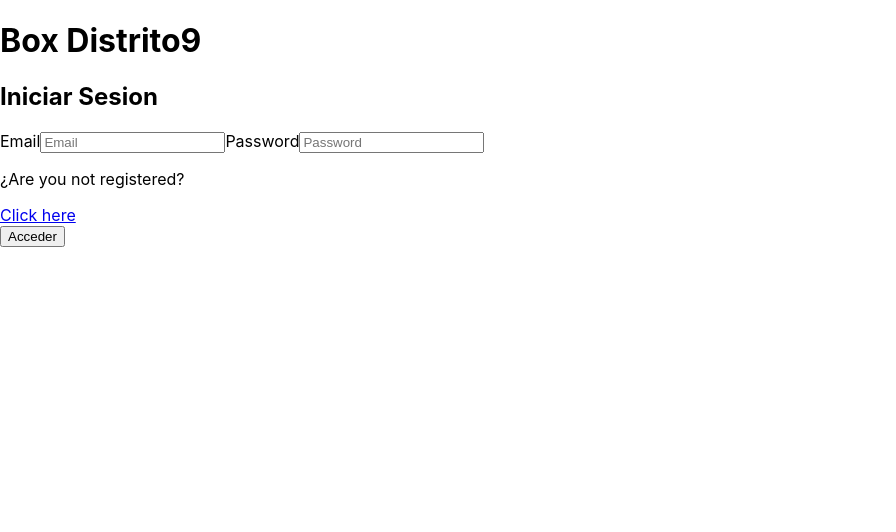
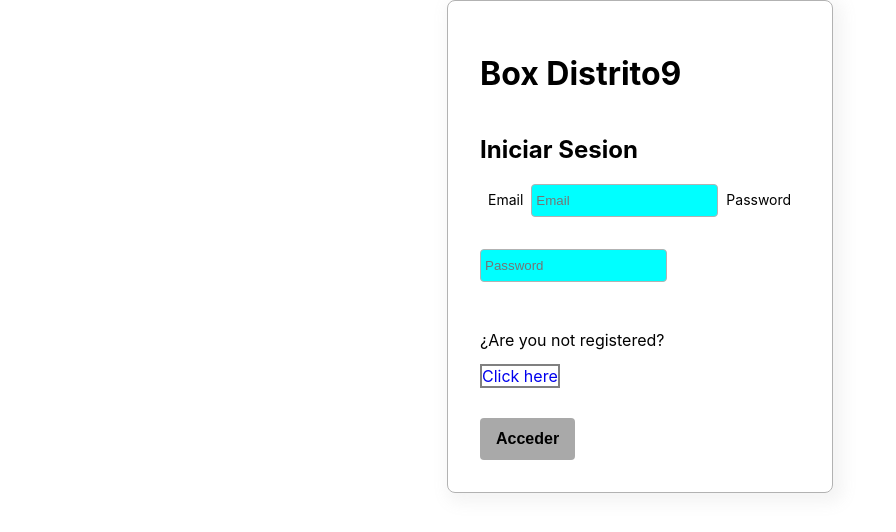
Before and after one commit to Erika016/proyectoFinal, a React (Create React App) app in the folder BoxDistrito9front/: page /login in a window 1280 px wide. Shown: the top 532 px of the page, without its empty margins (0-896 px from the left). Built offline with nearby package versions, Linux system fonts and the light colour scheme.

Commit message:
he creado los componentes de añadir y borrar los pesos de los ejercicios

```diff
--- a/BoxDistrito9front/src/Registro/Dashboard.js
+++ b/BoxDistrito9front/src/Registro/Dashboard.js
@@ -2,6 +2,7 @@ import {useContext} from "react";
 import { Fragment } from "react";
 import {Navigate} from "react-router-dom";
 import { AuthContext } from "../components/AuthContext";
+import { Link } from "react-router-dom";
 
 export const Dashboard = () => {
     const {token, setToken} = useContext(AuthContext);
@@ -12,6 +13,11 @@ export const Dashboard = () => {
                 Area de Usuario<br/>
                 componente(Dashboard)
             </h1>
+            <div>
+            <Link style={{margin:"1em", color:"white"}} to={"/exercises"}>Ejercicios</Link>
+
+            </div>
+
             <button onClick={()=>setToken(undefined)}>Cerrar Sesion</button>
         </Fragment>
     );
--- a/BoxDistrito9front/src/Registro/Login.js
+++ b/BoxDistrito9front/src/Registro/Login.js
@@ -1,9 +1,9 @@
 //import components, tools and css
-import { Fragment } from "react";
 import { Link } from "react-router-dom";
 import { useNavigate, Navigate } from "react-router-dom";
 import { AuthContext } from "../components/AuthContext";
 import { useContext, useState } from "react";
+import classes from "./Login.module.css";
 
 export const Login = () => {
   //navigate, usecontext and form tools
@@ -27,7 +27,7 @@ export const Login = () => {
       .then((res) => res.json())
       .then((data) => {
         setToken(data.token);
-          console.log(data.token)
+        console.log(data.token);
         navigate("/dashboard", { replace: true });
       });
   };
@@ -36,14 +36,16 @@ export const Login = () => {
 
   if (token) return <Navigate to="/dashboard" replace />;
   return (
-      <Fragment>
     <div >
-          <div >
+      <div className={classes.container}>
         <h1>Box Distrito9</h1>
         <h2>Iniciar Sesion</h2>
         <form onSubmit={handleOnSubmit}>
-              <label htmlFor="email">Email</label>
+          <label htmlFor="email" className={classes.titulo}>
+            Email
+          </label>
           <input
+            className={classes.formulario}
             id="email"
             type="email"
             name="email"
@@ -51,10 +53,11 @@ export const Login = () => {
             placeholder="Email"
             onChange={handleInputChange}
           />
-              <label htmlFor="password">
+          <label className={classes.titulo} htmlFor="password" >
             Password
           </label>
           <input
+            className={classes.formulario}
             id="password"
             type="password"
             name="password"
@@ -62,16 +65,17 @@ export const Login = () => {
             onChange={handleInputChange}
             value={formValues.password}
           />
-              <div >
+          <div className={classes.registro}>
             <p>¿Are you not registered?</p>
-                <Link to="/register">Click here</Link>
+            <Link className={classes.click} to="/register">Click here</Link>
           </div>
           <div>
-                <button type="submit">Acceder</button>
+            <button type="submit" className={classes.button}>
+              Acceder
+            </button>
           </div>
         </form>
       </div>
     </div>
-      </Fragment>
   );
 };
--- /dev/null
+++ b/BoxDistrito9front/src/Registro/Login.module.css
@@ -0,0 +1,40 @@
+.container {
+  height: auto;
+  display: flex;
+  flex-direction: column;
+  width: 100%;
+  max-width: 320px;
+  margin: 0 auto;
+  padding: 32px;
+  border-radius: 8px;
+  box-shadow: 5px 5px 15px 5px rgba(150, 150, 150, 0.1);
+  border: 1px solid #b2b2b2;
+}
+.formulario {
+  padding: 8px 4px;
+  border: 1px solid #b2b2b2;
+  border-radius: 4px;
+  margin-bottom: 32px;
+  background-color: aqua;
+}
+.titulo {
+  font-size: 14px;
+  margin: 8px;
+}
+.registro {
+  margin-bottom: 32px;
+}
+.click {
+  text-decoration: none;
+  border: 2px solid gray;
+}
+
+.button {
+  font-size: 16px;
+  padding: 12px 16px;
+  border-radius: 4px;
+  background-color: darkgray;
+  border: none;
+  color: black;
+  font-weight: bold;
+}
--- a/BoxDistrito9front/src/Registro/Register.js
+++ b/BoxDistrito9front/src/Registro/Register.js
@@ -1,6 +1,8 @@
 import classes from "./Register.module.css";
 // import { useNavigate } from "react-router-dom";
 import { useEffect, useState } from "react";
+import { Spinner } from "../components/carga/Spinner";
+import { AlertRegistro } from "../components/carga/AlertRegistro";
 
 export const Register = () => {
   // const navigate = useNavigate();
@@ -46,6 +48,7 @@ export const Register = () => {
             isRegistered: true
           })
         }
+
       });
   };
   useEffect(()=>{
@@ -53,8 +56,8 @@ export const Register = () => {
   },[registerStatus])
   return (
     <div className={classes.contenedor}>
-      {registerStatus.isLoading && console.log("Loading")}
-      {registerStatus.isRegistered && console.log("Registered")}
+      {registerStatus.isLoading && <Spinner/>}
+      {registerStatus.isRegistered && <AlertRegistro/>}
       <div className={classes.datos}>
         <h1>Box Distrito9</h1>
         <h2>Registrarse</h2>
--- a/BoxDistrito9front/src/Registro/Register.module.css
+++ b/BoxDistrito9front/src/Registro/Register.module.css
@@ -0,0 +1,5 @@
+/* .contenedor{
+    background-image: url("../components/info/imagenInfo/barra.jpg");
+    background-repeat: no-repeat;
+    background-size:cover;
+} */
--- /dev/null
+++ b/BoxDistrito9front/src/components/carga/AlertRegistro.js
@@ -0,0 +1,9 @@
+
+export function AlertRegistro(){
+    const registroCorrecto= alert("Registro completado con èxito");
+    return(
+        <div>
+
+        </div>
+    )
+}
--- /dev/null
+++ b/BoxDistrito9front/src/components/carga/Spinner.js
@@ -0,0 +1,3 @@
+import classes from "./Spinner.module.css";
+
+export const Spinner = () => <div className={classes.loader}></div>;
--- /dev/null
+++ b/BoxDistrito9front/src/components/carga/Spinner.module.css
@@ -0,0 +1,16 @@
+.loader {
+    border: 10px solid #f3f3f3;
+    border-top: 10px solid #3498db;
+    border-radius: 50%;
+    width: 80px;
+    height: 80px;
+    animation: spin 1s linear infinite;
+  }
+  @keyframes spin {
+    0% {
+      transform: rotate(0deg);
+    }
+    100% {
+      transform: rotate(360deg);
+    }
+  }
--- a/BoxDistrito9front/src/components/datos/Exercises.js
+++ b/BoxDistrito9front/src/components/datos/Exercises.js
@@ -1,6 +1,8 @@
 import { useEffect, useState } from "react";
 import { Link } from "react-router-dom";
 
+//Mostrar ejercicios
+//Show exercises
 export function Exercises() {
   const [exercises, setExercises] = useState([]);
 
--- a/BoxDistrito9front/src/components/nav/Navegador.js
+++ b/BoxDistrito9front/src/components/nav/Navegador.js
@@ -11,8 +11,6 @@ import { Link } from "react-router-dom";
 import { ImFacebook2 } from "react-icons/im";
 import { ImInstagram } from "react-icons/im";
 import { ImWhatsapp } from "react-icons/im";
-import { Login } from "../../Registro/Login";
-import { Register } from "../../Registro/Register";
 function Navegador() {
   return (
     <div>
@@ -31,6 +29,9 @@ function Navegador() {
         <Link style={{margin:"1em", color:"white"}} to="/">Contacto</Link>
         <Link style={{margin:"1em", color:"white"}} to={"/login"}>Iniciar sesión</Link>
         <Link style={{margin:"1em", color:"white"}} to={"/register"}>Registrarse</Link>
+        {/* Esta es solo de prueba despues va solo en dashboar */}
+        <Link style={{margin:"1em", color:"white"}} to={"/exercises"}>Ejercicios</Link>
+
         <div>
         <ImFacebook2/>
         <ImInstagram/>
```
Also changed, not shown: BoxDistrito9front/src/components/datos/AddWeith.js (added, +91 -0 lines), 1 other file (tests, documents, lock files or other folders). Lines whose indentation alone changed are shown as unchanged.
